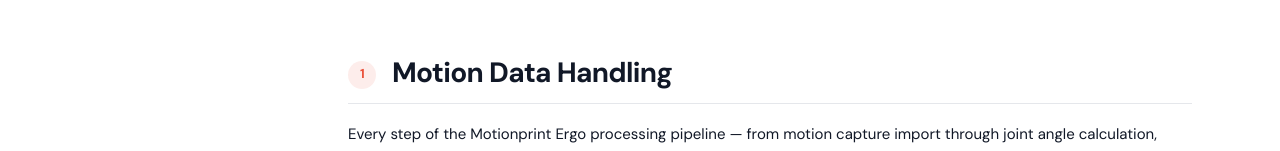
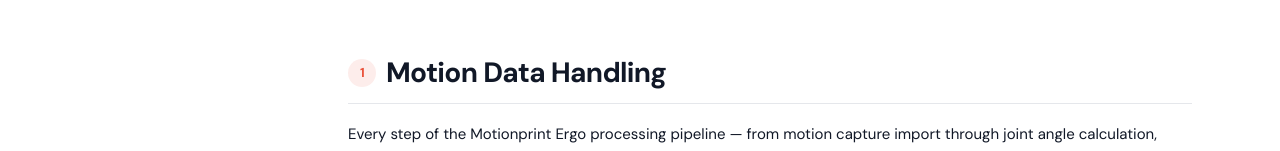
Before and after one commit to sjeesflix/Motionprint-Website, a plain HTML site: page articles/data-privacy-storage.html in a window 1280 px wide. Shown: the part 751-902 px from the top of the page. Drawn offline with Linux system fonts and the light colour scheme.

Commit message:
Fix step-num centering: line-height:1 + h2 flex alignment

```diff
--- a/articles/data-privacy-storage.html
+++ b/articles/data-privacy-storage.html
@@ -80,7 +80,7 @@
 
     /* Article body */
     .article-body { min-width: 0; }
-    .article-body h2 { font-family: var(--font-display); font-weight: 700; font-size: clamp(20px, 2.5vw, 28px); line-height: 1.15; letter-spacing: -.025em; color: var(--text); margin-top: 60px; margin-bottom: 18px; padding-bottom: 14px; border-bottom: 1px solid var(--border); scroll-margin-top: 88px; }
+    .article-body h2 { font-family: var(--font-display); font-weight: 700; font-size: clamp(20px, 2.5vw, 28px); line-height: 1.15; letter-spacing: -.025em; color: var(--text); margin-top: 60px; margin-bottom: 18px; padding-bottom: 14px; border-bottom: 1px solid var(--border); scroll-margin-top: 88px; display: flex; align-items: center; }
     .article-body h2:first-child { margin-top: 0; }
     .article-body h3 { font-size: 16px; font-weight: 700; color: var(--text); margin-top: 32px; margin-bottom: 10px; scroll-margin-top: 88px; }
     .article-body p { font-size: 15px; color: var(--text); line-height: 1.72; margin-bottom: 16px; }
@@ -95,7 +95,7 @@
     .article-lead { font-size: 16px; line-height: 1.75; color: var(--muted); margin-bottom: 40px; padding-bottom: 32px; border-bottom: 1px solid var(--border); }
 
     /* Step number */
-    .step-num { display: inline-flex; align-items: center; justify-content: center; width: 28px; height: 28px; border-radius: 50%; background: rgba(234,82,59,.1); color: var(--red); font-size: 13px; font-weight: 700; margin-right: 10px; vertical-align: middle; flex-shrink: 0; }
+    .step-num { display: inline-flex; align-items: center; justify-content: center; width: 28px; height: 28px; border-radius: 50%; background: rgba(234,82,59,.1); color: var(--red); font-size: 13px; font-weight: 700; line-height: 1; margin-right: 10px; vertical-align: middle; flex-shrink: 0; }
 
     /* Privacy summary cards */
     .privacy-grid { display: grid; grid-template-columns: repeat(2, 1fr); gap: 14px; margin: 20px 0; }
```
